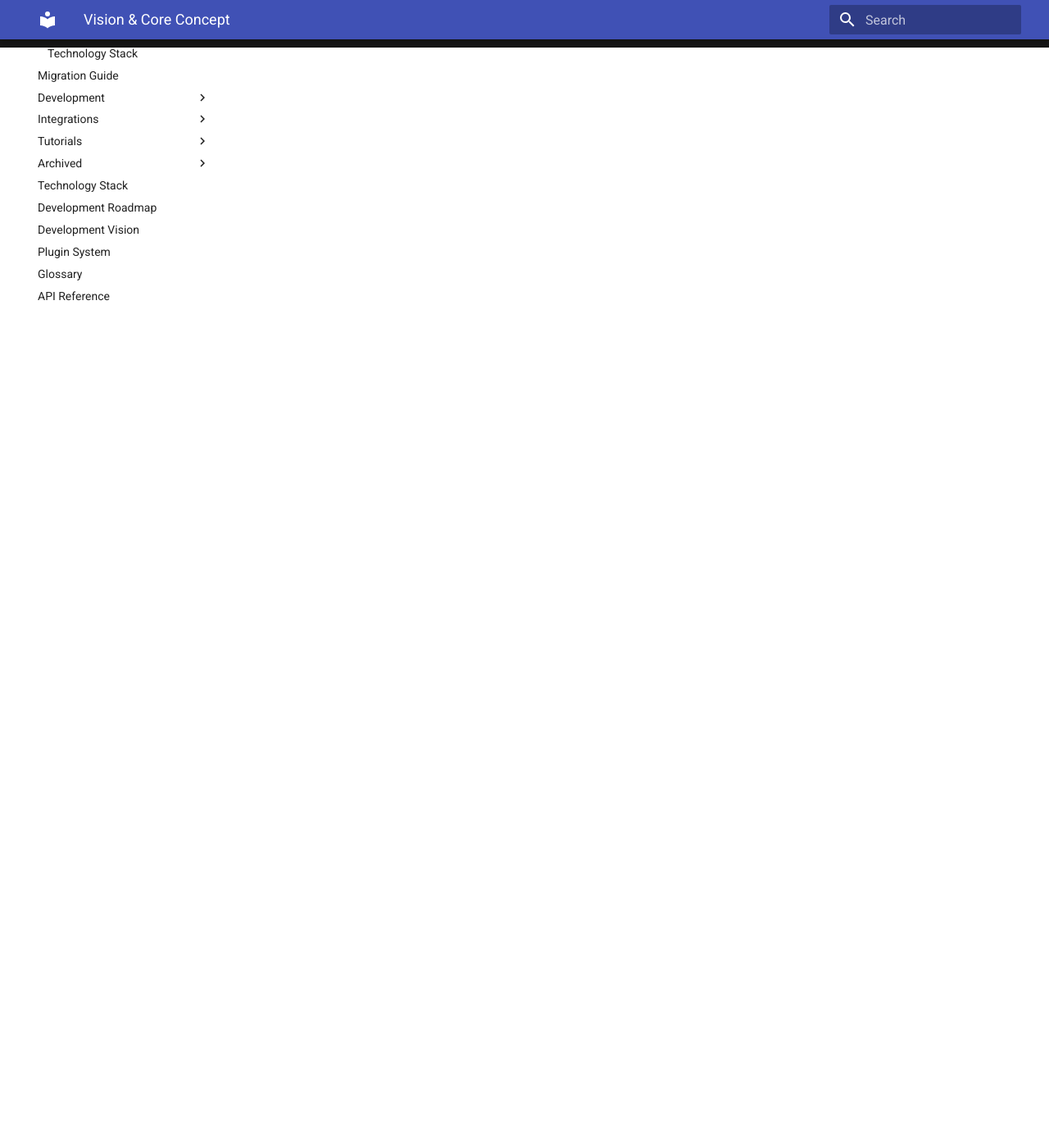
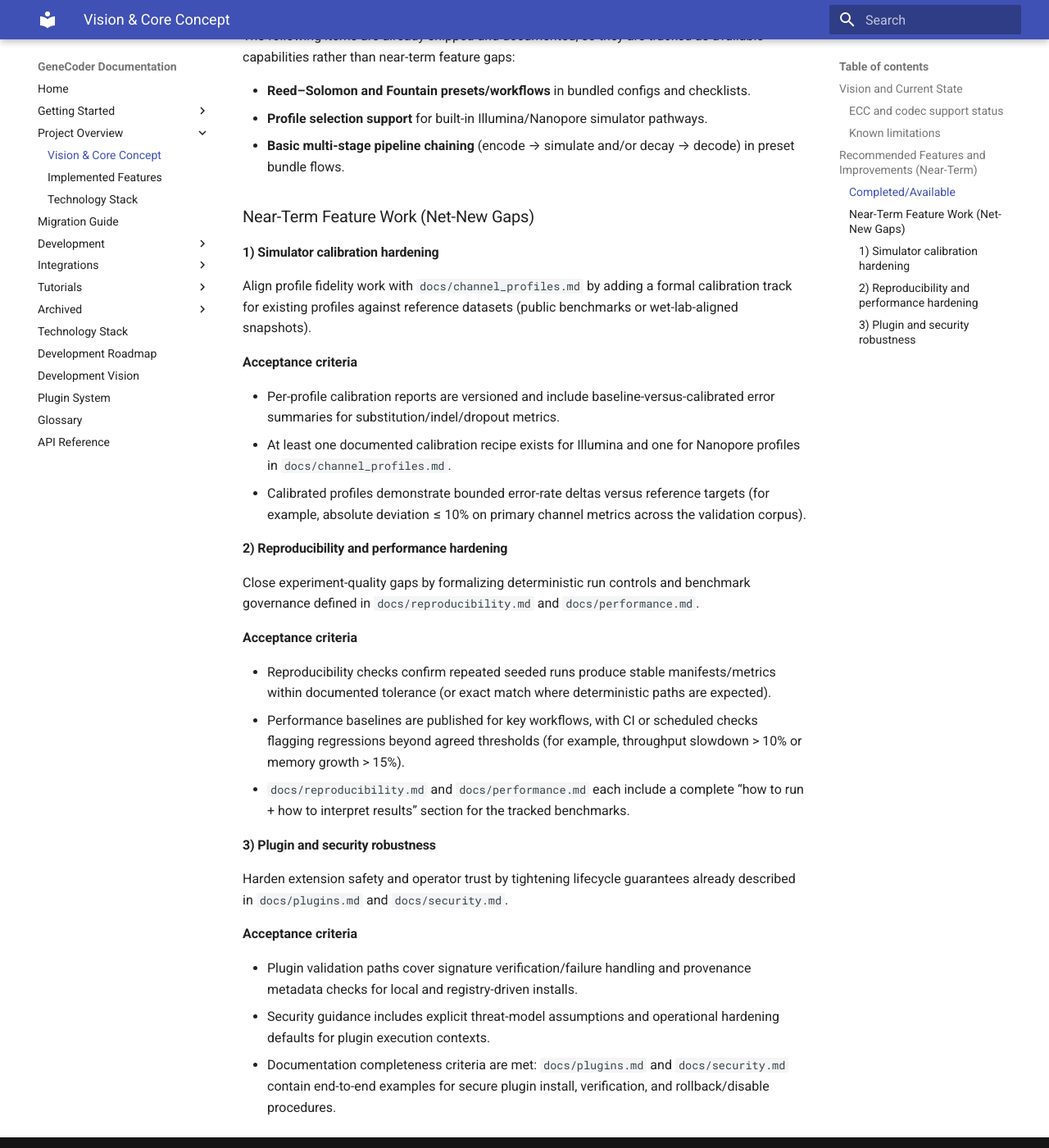
Before and after one commit to d0tTino/GeneCoder, an MkDocs documentation site: the page built from docs/vision.md, in a window 1280 px wide and 1400 px high, scrolled down 1342 px. Shown: the whole window at 82% size. Built offline with MkDocs 1.6.1 and Material for MkDocs 9.7.7, drawn with Linux system fonts in a browser that asks for light colours; some of the changed text lies outside the part shown.

Commit message:
Refactor near-term vision priorities and acceptance criteria

```diff
--- a/docs/vision.md
+++ b/docs/vision.md
@@ -31,3 +31,45 @@ Current limitations are primarily around validation depth and benchmarking rigor
 - comparative validation datasets are still limited,
 - benchmark reproducibility across environments can be improved,
 - and advanced calibration workflows for profile tuning are still maturing.
+
+## Recommended Features and Improvements (Near-Term)
+
+### Completed/Available
+
+The following items are already shipped and documented, so they are tracked as available capabilities rather than near-term feature gaps:
+
+- **Reed–Solomon and Fountain presets/workflows** in bundled configs and checklists.
+- **Profile selection support** for built-in Illumina/Nanopore simulator pathways.
+- **Basic multi-stage pipeline chaining** (encode → simulate and/or decay → decode) in preset bundle flows.
+
+### Near-Term Feature Work (Net-New Gaps)
+
+#### 1) Simulator calibration hardening
+
+Align profile fidelity work with `docs/channel_profiles.md` by adding a formal calibration track for existing profiles against reference datasets (public benchmarks or wet-lab-aligned snapshots).
+
+**Acceptance criteria**
+
+- Per-profile calibration reports are versioned and include baseline-versus-calibrated error summaries for substitution/indel/dropout metrics.
+- At least one documented calibration recipe exists for Illumina and one for Nanopore profiles in `docs/channel_profiles.md`.
+- Calibrated profiles demonstrate bounded error-rate deltas versus reference targets (for example, absolute deviation ≤ 10% on primary channel metrics across the validation corpus).
+
+#### 2) Reproducibility and performance hardening
+
+Close experiment-quality gaps by formalizing deterministic run controls and benchmark governance defined in `docs/reproducibility.md` and `docs/performance.md`.
+
+**Acceptance criteria**
+
+- Reproducibility checks confirm repeated seeded runs produce stable manifests/metrics within documented tolerance (or exact match where deterministic paths are expected).
+- Performance baselines are published for key workflows, with CI or scheduled checks flagging regressions beyond agreed thresholds (for example, throughput slowdown > 10% or memory growth > 15%).
+- `docs/reproducibility.md` and `docs/performance.md` each include a complete “how to run + how to interpret results” section for the tracked benchmarks.
+
+#### 3) Plugin and security robustness
+
+Harden extension safety and operator trust by tightening lifecycle guarantees already described in `docs/plugins.md` and `docs/security.md`.
+
+**Acceptance criteria**
+
+- Plugin validation paths cover signature verification/failure handling and provenance metadata checks for local and registry-driven installs.
+- Security guidance includes explicit threat-model assumptions and operational hardening defaults for plugin execution contexts.
+- Documentation completeness criteria are met: `docs/plugins.md` and `docs/security.md` contain end-to-end examples for secure plugin install, verification, and rollback/disable procedures.
```
